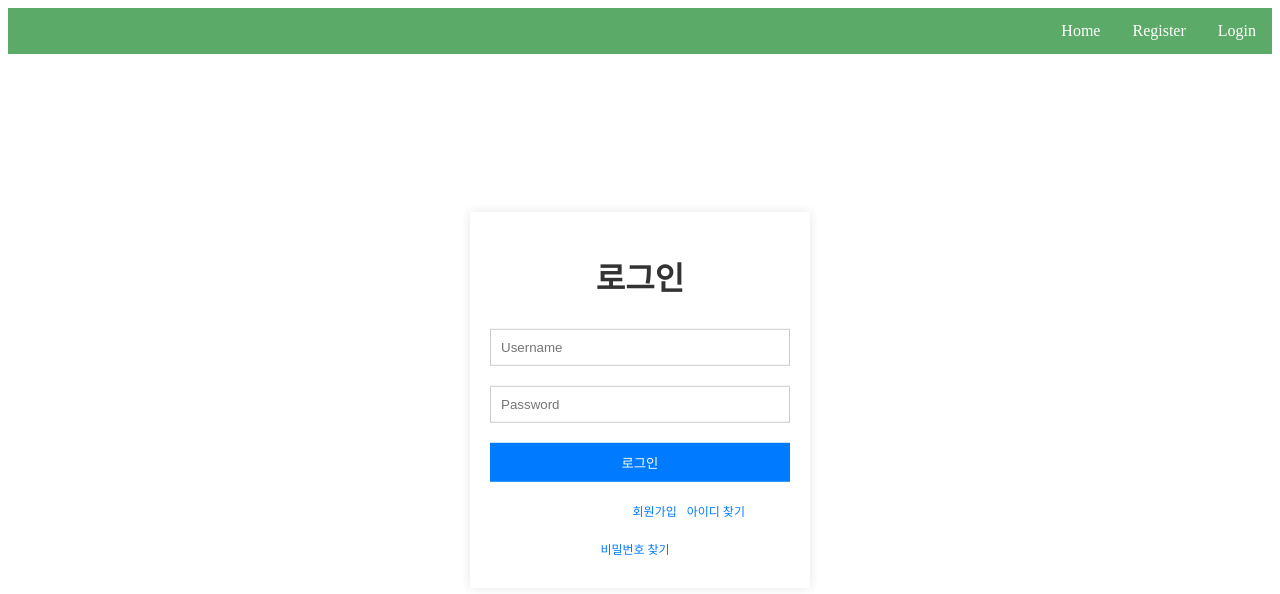
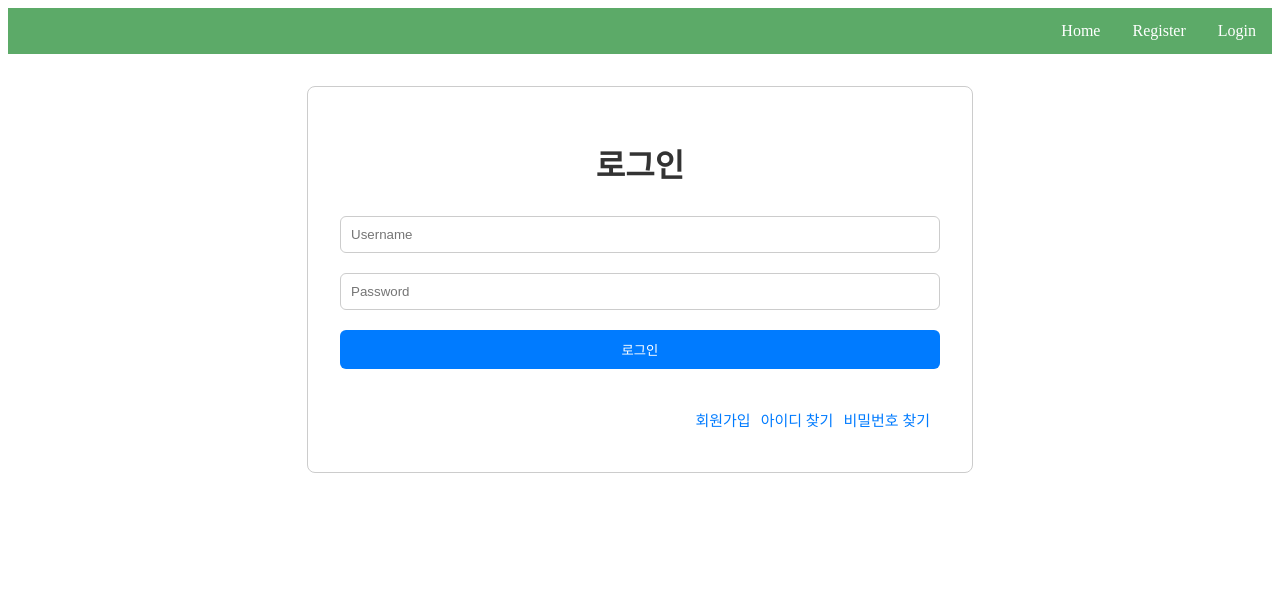
Before and after one commit to anc5557/Diary, a React (Create React App) app in the folder frontend/: page /auth/login in a window 1280 px wide. Shown: the top 594 px of the page. Built offline with nearby package versions, Linux system fonts and the light colour scheme.

Commit message:
로그인 회원가입 CSS 변경

```diff
--- a/frontend/src/App.css
+++ b/frontend/src/App.css
@@ -37,59 +37,42 @@
   }
 }
 
-
-/* 회원가입 페이지 */
-.register-container {
-  max-width: 400px;
-  margin: auto;
-  padding: 20px;
+.about-container,
+.calendar-container,
+.register-container,
+.login-container{
+  max-width: 600px;
+  margin: 2rem auto;
+  padding: 2rem;
   border: 1px solid #ccc;
-  border-radius: 10px;
-  box-shadow: 0 4px 8px rgba(0,0,0,0.1);
+  border-radius: 8px;
 }
 
+
 /* 입력 필드 스타일링 */
-.register-input {
+.register-input,
+.register-button {
   width: 100%;
   padding: 10px;
   margin: 10px 0;
   border: 1px solid #ccc;
-  border-radius: 4px;
+  border-radius: 6px;
+  box-sizing: border-box;  /* box-sizing 추가 */
 }
 
 /* 버튼 스타일링 */
-.register-button {
-  width: 100%;
-  padding: 10px;
+.register-button{
   background-color: #007bff;
   color: white;
   border: none;
-  border-radius: 4px;
   cursor: pointer;
+  height: 40px;
 }
 
 .register-button:hover {
   background-color: #0056b3;
 }
 
-.alert {
-  color: green;
-  font-size: 18px;
-  margin-top: 10px;
-}
-
-
-/* 로그인 페이지 *//* 로그인 컨테이너 */
-.login-container {
-  width: 300px;
-  margin: 0 auto;
-  position: absolute;
-  top: 50%;
-  left: 50%;
-  transform: translate(-50%, -50%);
-  padding: 20px;
-  box-shadow: 0 0 10px rgba(0,0,0,0.1);
-}
 
 /* 로그인 입력 필드와 버튼 */
 .login-input,
@@ -98,6 +81,7 @@
   padding: 10px;
   margin: 10px 0;
   border: 1px solid #ccc;
+  border-radius: 6px;
   box-sizing: border-box;  /* box-sizing 추가 */
 }
 
@@ -122,51 +106,26 @@
   background-color: #0056b3;
 }
 
-/* 로그인 alert */
-.alert {
-  color: red;
-  font-size: 18px;
-  margin-top: 10px;
+.link-group {
+  display: flex;
+  /* 우측 정렬*/
+  justify-content: flex-end;
+  margin-top: 20px;
 }
 
-/* 로그인 회원가입 버튼 */
+.login-id-find-link,
+.login-forgot-password-link,
 .login-register-link {
   color: #007bff;
   text-decoration: none;
-  font-size: 12px;
-  margin: 10px 10px 10px 107.5px;
+  font-size: 15px;
+  margin: 10px 10px 10px 0;
   display: inline-block;
 }
 
 /* 로그인 회원가입 버튼 마우스 오버 */
-.login-register-link:hover {
-  text-decoration: underline;
-}
-
-/* 로그인 아이디 찾기 버튼 */
-.login-id-find-link {
-  color: #007bff;
-  text-decoration: none;
-  font-size: 12px;
-  margin: 10px 10px 10px 0;
-  display: inline-block;
-}
-
-/* 로그인 아이디 찾기 버튼 마우스 오버 */
-.login-id-find-link:hover {
-  text-decoration: underline;
-}
-
-/* 로그인 비밀번호 찾기 버튼 */
-.login-forgot-password-link {
-  color: #007bff;
-  text-decoration: none;
-  font-size: 12px;
-  margin: 10px 10px 10px 0;
-  display: inline-block;
-}
-
-/* 로그인 비밀번호 찾기 버튼 마우스 오버 */
+.login-register-link:hover,
+.login-id-find-link:hover,
 .login-forgot-password-link:hover {
   text-decoration: underline;
 }
@@ -197,15 +156,6 @@
 .navbar-link:hover, .navbar button:hover {
   background-color: #f2f2f2;
   color: black;
-}
-
-
-/* about-container */
-.about-container {
-  max-width: 500px;
-  height: 500px;
-  margin: auto;
-  padding: 20px;
 }
 
 /* about-title */
--- a/frontend/src/Login.js
+++ b/frontend/src/Login.js
@@ -60,9 +60,11 @@ function Login({ setIsLoggedIn }) {
           로그인
         </button>
       </form>
-      <Link className="login-register-link" to="/auth/register">회원가입</Link>
-      <Link className="login-id-find-link" to="/auth/find-id">아이디 찾기</Link>
-      <Link className="login-forgot-password-link" to="/auth/forgot-password">비밀번호 찾기</Link>
+      <div className='link-group'>
+        <Link className="login-register-link" to="/auth/register">회원가입</Link>
+        <Link className="login-id-find-link" to="/auth/find-id">아이디 찾기</Link>
+        <Link className="login-forgot-password-link" to="/auth/forgot-password">비밀번호 찾기</Link>
+      </div>
     </div>
   );
 }
--- a/frontend/src/Register.js
+++ b/frontend/src/Register.js
@@ -1,7 +1,11 @@
-import React, { useState } from 'react';
+import React, { useState,useEffect } from 'react';
 import axios from 'axios';
-import { useNavigate } from 'react-router-dom';  // useNavigate import
-import './App.css';  // App.css import
+import { useNavigate } from 'react-router-dom';
+import { toast } from 'react-toastify'; // toast import
+import 'react-toastify/dist/ReactToastify.css';
+import './App.css';
+
+
 
 function Register() {
   const [username, setUsername] = useState('');
@@ -10,7 +14,7 @@ function Register() {
   const [lastName, setLastName] = useState('');
   const [email, setEmail] = useState('');
 
-  const navigate = useNavigate();  // useHistory 초기화
+  const navigate = useNavigate();
 
   const handleSubmit = async (e) => {
     e.preventDefault();
@@ -24,27 +28,27 @@ function Register() {
         email,
       });
 
-      // 알림창 띄우기
-      alert('회원가입이 성공적으로 완료되었습니다.');
+      // 알림창 대신 toast 메시지 띄우기
+      toast.success('회원가입이 완료되었습니다.');
 
-      // 회원가입 성공 시 로그인 페이지로 이동
       navigate('/auth/login');
-
-
     } catch (err) {
-      alert(err.response.data);
+      toast.error(err.response.data); // 알림창 대신 toast 메시지 띄우기
     }
   };
 
   return (
-    <div className="register-container">  {/* 컨테이너 스타일 적용 */}
+    <div className="register-container">
+      <h1 className="register-title">회원가입</h1>
       <form onSubmit={handleSubmit}>
         <input className="register-input" type="text" placeholder="Username" value={username} onChange={(e) => setUsername(e.target.value)} />
-        <input className="register-input" type="password" placeholder="Password" value={password} onChange={(e) => setPassword(e.target.value)} />
+        <input className="register-input" type="password" placeholder="Password"
+                          pattern='^(?=.*[A-Za-z])(?=.*\d)[A-Za-z\d]{8,20}$'
+                          title='비밀번호는 최소 8자 이상, 최대 20자 이하여야 하며, 숫자를 포함해야 합니다.' value={password} onChange={(e) => setPassword(e.target.value)} />
         <input className="register-input" type="text" placeholder="First Name" value={firstName} onChange={(e) => setFirstName(e.target.value)} />
         <input className="register-input" type="text" placeholder="Last Name" value={lastName} onChange={(e) => setLastName(e.target.value)} />
         <input className="register-input" type="email" placeholder="Email" value={email} onChange={(e) => setEmail(e.target.value)} />
-        <button className="register-button" type="submit">Register</button>  {/* 버튼 스타일 적용 */}
+        <button className="register-button" type="submit">Register</button>
       </form>
     </div>
   );
```
